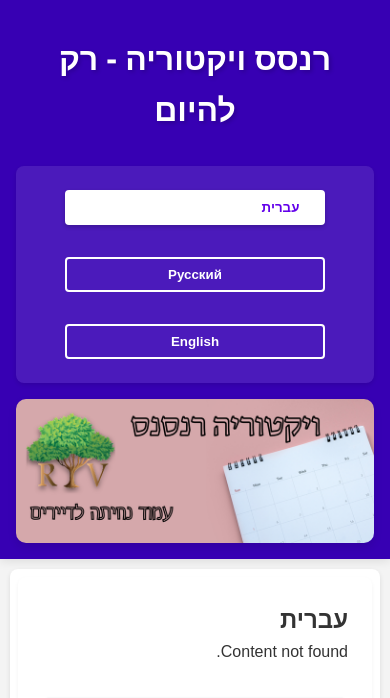
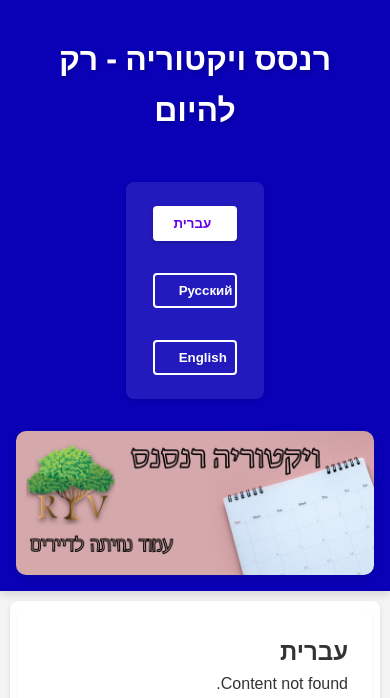
Before and after one commit to MaorKadosh/JFT, a FastAPI app: page / in a window 390 px wide. Shown: the top 698 px of the page. Run offline with FastAPI, Linux system fonts and the light colour scheme; data that the repository does not hold is empty.

Commit message:
Change in css file

```diff
--- a/static/styles.css
+++ b/static/styles.css
@@ -1,17 +1,49 @@
-/* Reset and Base Styles */
-* {
+/* משתני CSS מורחבים */
+:root {
+    /* צבעים */
+    --primary-color: #6200ea;
+    --primary-light: #9d46ff;
+    --primary-dark: #0a00b6;
+    --secondary-color: #3700b3;
+    --text-color: #333;
+    --text-light: #666;
+    --background-light: #f4f4f4;
+    --white: #fff;
+
+    /* צללים */
+    --shadow-sm: 0 2px 4px rgba(0, 0, 0, 0.1);
+    --shadow-md: 0 4px 8px rgba(0, 0, 0, 0.12);
+    --shadow-lg: 0 8px 16px rgba(0, 0, 0, 0.15);
+
+    /* מרווחים */
+    --spacing-xs: 0.5rem;
+    --spacing-sm: 1rem;
+    --spacing-md: 1.5rem;
+    --spacing-lg: 2rem;
+    --spacing-xl: 3rem;
+
+    /* גדלי טקסט */
+    --text-xs: 0.75rem;
+    --text-sm: 0.875rem;
+    --text-base: 1rem;
+    --text-lg: 1.25rem;
+    --text-xl: 1.5rem;
+    --text-2xl: 2rem;
+    --text-3xl: 2.5rem;
+
+    /* מעברים */
+    --transition-fast: 150ms ease;
+    --transition-normal: 300ms ease;
+    --transition-slow: 500ms ease;
+}
+
+/* איפוס ובסיס */
+*,
+*::before,
+*::after {
     margin: 0;
     padding: 0;
     box-sizing: border-box;
-}
-
-:root {
-    --primary-color: #6200ea;
-    --secondary-color: #3700b3;
-    --text-color: #333;
-    --background-light: #f4f4f4;
-    --white: #fff;
-    --shadow: 0 2px 10px rgba(0, 0, 0, 0.1);
 }
 
 body {
@@ -19,93 +51,79 @@
     line-height: 1.6;
     background-color: var(--background-light);
     color: var(--text-color);
+    overflow-x: hidden;
 }
 
-/* Header Styles */
+/* Grid Layout */
+.container {
+    display: grid;
+    grid-template-columns: repeat(12, 1fr);
+    gap: var(--spacing-md);
+    max-width: 1400px;
+    margin: 0 auto;
+    padding: var(--spacing-md);
+}
+
+/* Header עם Flexbox */
 header {
     background: var(--primary-color);
     color: var(--white);
-    padding: 2rem 1rem;
-    text-align: center;
+    padding: var(--spacing-lg);
     position: sticky;
     top: 0;
     z-index: 1000;
-    box-shadow: var(--shadow);
-    transition: background-color 0.3s ease;
+    box-shadow: var(--shadow-md);
+    transition: background-color var(--transition-normal);
+
+    display: flex;
+    flex-direction: column;
+    align-items: center;
+    gap: var(--spacing-md);
 }
 
 header:hover {
-    background: var(--secondary-color);
+    background: var(--primary-dark);
 }
 
-header img {
-    margin: 0 auto;
-    display: block;
-    border-radius: 10px;
-    max-width: 100%;
-    height: auto;
-    transition: transform 0.3s ease;
+.header-content {
+    display: flex;
+    justify-content: space-between;
+    align-items: center;
+    width: 100%;
+    max-width: 1200px;
 }
 
-header img:hover {
+/* תמונות מתקדמות */
+.image-container {
+    position: relative;
+    overflow: hidden;
+    border-radius: 12px;
+}
+
+.image-container img {
+    width: 100%;
+    height: auto;
+    transition: transform var(--transition-normal);
+    will-change: transform;
+}
+
+.image-container:hover img {
     transform: scale(1.05);
 }
 
-h1 {
-    margin: 1rem 0;
-    font-size: 2.5rem;
-    font-weight: 700;
-}
-
-/* Main Content */
-main {
-    padding: 2rem;
-    max-width: 1200px;
-    margin: 2rem auto;
-    background: var(--white);
-    border-radius: 12px;
-    box-shadow: var(--shadow);
-}
-
-/* Section Styles */
-section {
-    margin-bottom: 3rem;
-    padding: 1.5rem;
-    border-radius: 8px;
-    transition: transform 0.3s ease;
-}
-
-section:hover {
-    transform: translateY(-5px);
-}
-
-/* Responsive iFrame */
-iframe {
-    margin-top: 1.5rem;
-    width: 100%;
-    border: none;
-    border-radius: 8px;
-    box-shadow: var(--shadow);
-}
-
-/* Media Queries */
-@media screen and (max-width: 768px) {
-    main {
-        padding: 1rem;
-        margin: 1rem;
+/* אנימציות מתקדמות */
+@keyframes slideIn {
+    from {
+        opacity: 0;
+        transform: translateX(-50px);
     }
-
-    h1 {
-        font-size: 2rem;
-    }
-
-    section {
-        margin-bottom: 2rem;
+    to {
+        opacity: 1;
+        transform: translateX(0);
     }
 }
 
-/* Animations */
-@keyframes fadeIn {
+@keyframes fadeUp {
     from {
         opacity: 0;
         transform: translateY(20px);
@@ -116,6 +134,102 @@
     }
 }
 
-section {
-    animation: fadeIn 0.5s ease-out;
+.animate-slide-in {
+    animation: slideIn var(--transition-normal) forwards;
 }
+
+.animate-fade-up {
+    animation: fadeUp var(--transition-normal) forwards;
+}
+
+/* CSS Grid לתוכן */
+.content-grid {
+    display: grid;
+    grid-template-columns: repeat(auto-fit, minmax(300px, 1fr));
+    gap: var(--spacing-lg);
+    padding: var(--spacing-lg);
+}
+
+.card {
+    background: var(--white);
+    border-radius: 12px;
+    padding: var(--spacing-md);
+    box-shadow: var(--shadow-sm);
+    transition: all var(--transition-normal);
+
+    display: flex;
+    flex-direction: column;
+    gap: var(--spacing-sm);
+}
+
+.card:hover {
+    transform: translateY(-5px);
+    box-shadow: var(--shadow-lg);
+}
+
+/* Scroll Snap */
+.scroll-container {
+    scroll-snap-type: x mandatory;
+    overflow-x: auto;
+    display: flex;
+    gap: var(--spacing-md);
+    padding: var(--spacing-md);
+}
+
+.scroll-item {
+    scroll-snap-align: start;
+    flex: 0 0 100%;
+    min-width: 300px;
+}
+
+/* תמיכה ב-Dark Mode */
+@media (prefers-color-scheme: dark) {
+    :root {
+        --background-light: #1a1a1a;
+        --text-color: #f4f4f4;
+        --text-light: #ccc;
+        --white: #2a2a2a;
+    }
+}
+
+/* Media Queries מורחבים */
+@media screen and (max-width: 1200px) {
+    .container {
+        grid-template-columns: repeat(8, 1fr);
+    }
+}
+
+@media screen and (max-width: 768px) {
+    .container {
+        grid-template-columns: repeat(4, 1fr);
+    }
+
+    .header-content {
+        flex-direction: column;
+        text-align: center;
+    }
+}
+
+@media screen and (max-width: 480px) {
+    :root {
+        --spacing-lg: 1.5rem;
+        --spacing-md: 1rem;
+        --text-2xl: 1.75rem;
+    }
+
+    .container {
+        grid-template-columns: 1fr;
+    }
+}
+
+/* הנגשה */
+@media (prefers-reduced-motion: reduce) {
+    *,
+    *::before,
+    *::after {
+        animation-duration: 0.01ms !important;
+        animation-iteration-count: 1 !important;
+        transition-duration: 0.01ms !important;
+        scroll-behavior: auto !important;
+    }
+}
```
